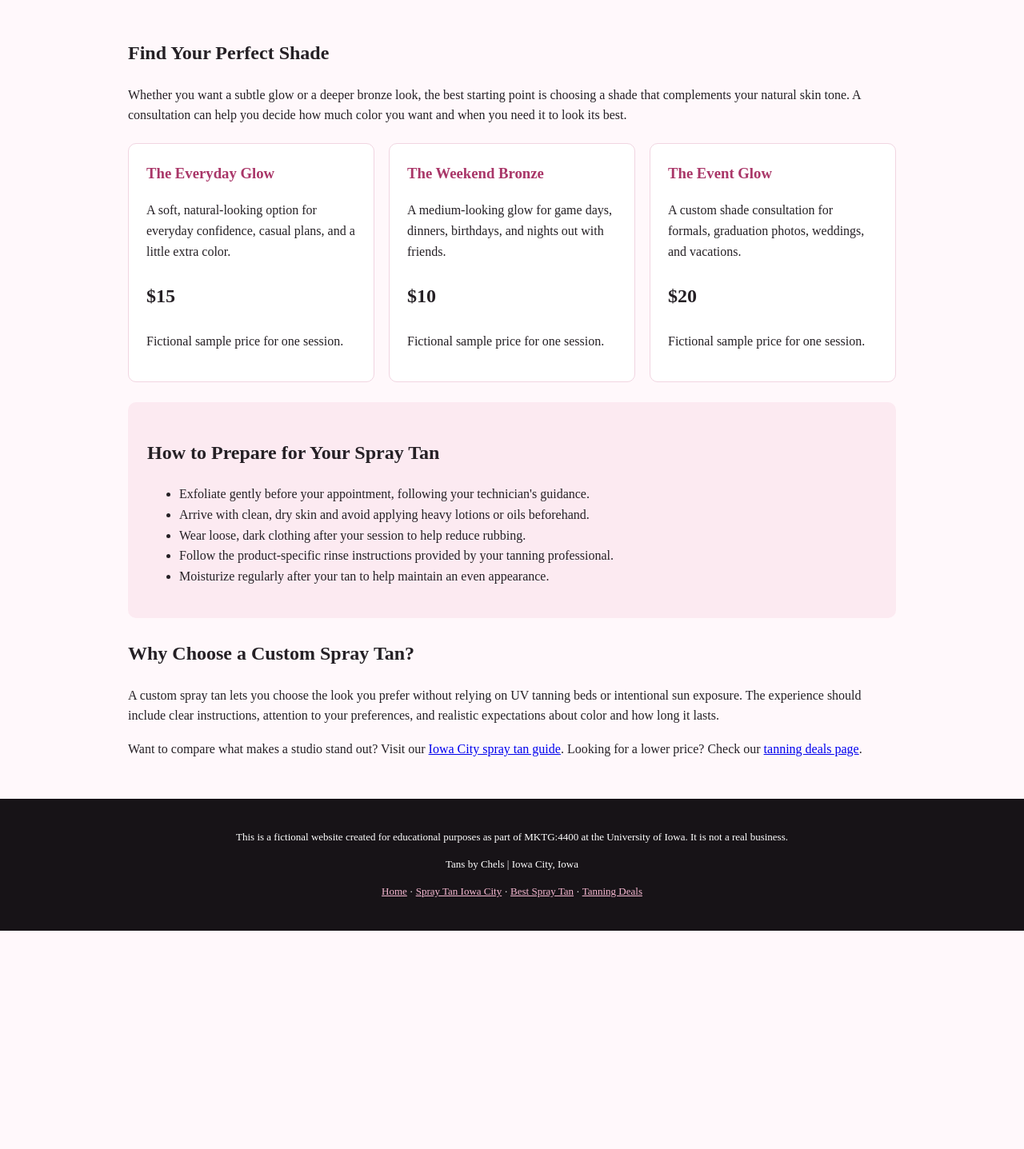
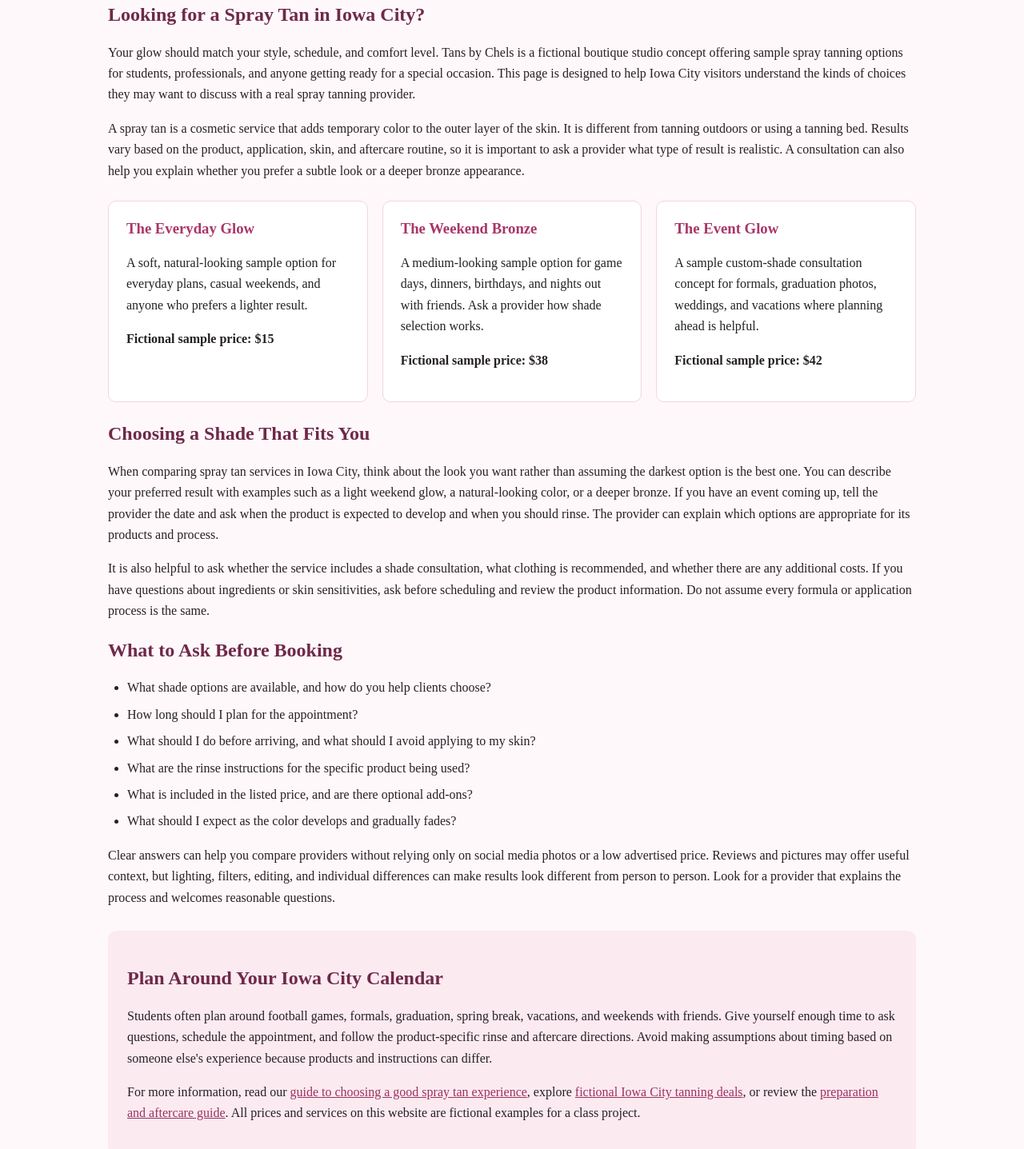
Before and after one commit to morgpeterson/Tan-website-chels, a plain HTML site: page spray-tan-iowa-city.html in a window 1280 px wide. Shown: the part 467-1904 px from the top of the page at 80% size. Before the commit the page ends 1631 px from the top, so only its background shows below. Drawn offline with Linux system fonts and the light colour scheme.

Commit message:
Refactor HTML and CSS for Spray Tan Iowa City page
Updated HTML structure and styling for the Spray Tan Iowa City page, including improved semantic elements and enhanced layout for better readability.

```diff
--- a/spray-tan-iowa-city.html
+++ b/spray-tan-iowa-city.html
@@ -1,106 +1,92 @@
-
 <!DOCTYPE html>
 <html lang="en">
 <head>
 <meta charset="UTF-8">
 <meta name="viewport" content="width=device-width, initial-scale=1.0">
 <title>Spray Tan Iowa City | Tanz by Chels</title>
-  <meta name="description" content="Explore fictional custom spray tan services in Iowa City at Tans by Chels, including sample prices, color options, and preparation tips.">
+<meta name="description" content="Learn about fictional spray tan service options in Iowa City, sample prices, shade choices, and questions to ask before booking.">
+<link rel="canonical" href="https://morgpeterson.github.io/Tan-website-chels/spray-tan-iowa-city.html">
 <style>
-    * { box-sizing: border-box; }
-    body { margin: 0; font-family: Times New Roman, sans-serif; color: #252025; background: #fff8fb; line-height: 1.6; }
-    .notice { background: #fce5ef; padding: 12px 18px; text-align: center; font-size: 13px; }
-    header { background: #171317; color: white; padding: 22px 18px; text-align: center; }
-    header h1 { margin: 0; font-size: 34px; letter-spacing: 2px; }
-    header p { margin: 4px 0 0; color: #f7b9d2; }
-    nav { background: #292129; display: flex; justify-content: center; flex-wrap: wrap; gap: 8px 22px; padding: 14px; }
-    nav a { color: white; text-decoration: none; font-weight: bold; font-size: 14px; }
-    nav a:hover { color: #f7b9d2; }
-    .hero { padding: 48px 20px; text-align: center; background: #f9dce8; }
-    .hero h2 { font-size: clamp(29px, 5vw, 42px); line-height: 1.2; margin: 0 auto 14px; max-width: 800px; }
-    .hero p { max-width: 650px; margin: auto; }
-    main { max-width: 1000px; margin: auto; padding: 34px 20px; }
-    .cards { display: grid; grid-template-columns: repeat(auto-fit, minmax(220px, 1fr)); gap: 18px; margin: 22px 0; }
-    .card { background: white; border: 1px solid #f1d5e1; border-radius: 10px; padding: 22px; }
-    .card h3 { margin-top: 0; color: #a93668; }
-    .price { font-size: 24px; font-weight: bold; }
-    .soft { background: #fceaf1; padding: 24px; border-radius: 10px; margin: 25px 0; }
-    footer { background: #171317; color: white; text-align: center; padding: 25px 18px; font-size: 13px; }
-    footer a { color: #f7b9d2; }
-    @media (max-width: 480px) { header h1 { font-size: 27px; } nav { gap: 10px 15px; } main { padding: 25px 16px; } }
+*{box-sizing:border-box}
+body{margin:0;font-family:"Times New Roman",serif;color:#252025;background:#fff8fb;line-height:1.65}
+.notice{background:#fce5ef;padding:12px 18px;text-align:center;font-size:13px}
+header{background:#171317;color:white;padding:22px 18px;text-align:center}
+header h1{margin:0;font-size:34px;letter-spacing:2px}
+header p{margin:4px 0 0;color:#f7b9d2}
+nav{background:#292129;display:flex;justify-content:center;flex-wrap:wrap;gap:8px 22px;padding:14px}
+nav a{color:white;text-decoration:none;font-weight:bold;font-size:14px}
+nav a:hover,nav a:focus{color:#f7b9d2;text-decoration:underline}
+.hero{padding:48px 20px;text-align:center;background:linear-gradient(135deg,#f9dce8,#fff4f8)}
+.hero h2{font-size:clamp(29px,5vw,42px);line-height:1.2;margin:0 auto 14px;max-width:800px}
+.hero p{max-width:680px;margin:0 auto}
+main{max-width:1050px;margin:auto;padding:36px 20px}
+h2,h3{line-height:1.25}
+h2{color:#6e2949}
+h3{color:#a93668}
+.card-grid{display:grid;grid-template-columns:repeat(auto-fit,minmax(220px,1fr));gap:18px;margin:24px 0}
+.card{background:white;border:1px solid #f1d5e1;border-radius:10px;padding:22px}
+.card h3{margin-top:0}
+.soft{background:#fceaf1;padding:24px;border-radius:10px;margin:28px 0}
+.button{display:inline-block;background:#d9578c;color:white;text-decoration:none;padding:11px 20px;border-radius:5px;font-weight:bold;margin-top:12px}
+.button:hover,.button:focus{background:#a93668}
+ul{padding-left:24px}
+li{margin:7px 0}
+footer{background:#171317;color:white;text-align:center;padding:25px 18px;font-size:13px}
+footer a{color:#f7b9d2}
+a{color:#9b315f}
+a:focus{outline:2px solid #d9578c;outline-offset:3px}
+@media(max-width:520px){header h1{font-size:27px}nav{gap:10px 14px}nav a{font-size:13px}.hero{padding:40px 17px}main{padding:27px 16px}.notice{font-size:12px}}
 </style>
 </head>
 <body>
 <div class="notice">This is a fictional website created for educational purposes as part of MKTG:4400 at the University of Iowa. It is not a real business.</div>
-
-  <header>
-    <h1>TANZ BY CHELS</h1>
-    <p>Your glow, your way.</p>
-  </header>
-
-  <nav aria-label="Main navigation">
-    <a href="index.html">Home</a>
+<header><h1>TANZ BY CHELS</h1><p>Your glow, your way.</p></header>
+<nav aria-label="Main navigation"><a href="index.html">Home</a>
 <a href="spray-tan-iowa-city.html">Spray Tan Iowa City</a>
 <a href="best-spray-tan-iowa-city.html">Best Spray Tan</a>
 <a href="iowa-city-tanning-deals.html">Tanning Deals</a>
-  </nav>
+<a href="spray-tan-prep-aftercare.html">Prep & Aftercare</a></nav>
+<section class="hero"><h2>Looking for a Spray Tan in Iowa City?</h2><p>Explore sample spray tan options and learn what to consider before choosing a local service.</p></section>
+<main>
 
-  <section class="hero">
+<section>
 <h2>Looking for a Spray Tan in Iowa City?</h2>
-    <p>Your glow should match your style. Tans by Chels is a fictional boutique studio concept offering personalized spray tanning options for students, professionals, and anyone getting ready for a special occasion.</p>
+<p>Your glow should match your style, schedule, and comfort level. Tans by Chels is a fictional boutique studio concept offering sample spray tanning options for students, professionals, and anyone getting ready for a special occasion. This page is designed to help Iowa City visitors understand the kinds of choices they may want to discuss with a real spray tanning provider.</p>
+<p>A spray tan is a cosmetic service that adds temporary color to the outer layer of the skin. It is different from tanning outdoors or using a tanning bed. Results vary based on the product, application, skin, and aftercare routine, so it is important to ask a provider what type of result is realistic. A consultation can also help you explain whether you prefer a subtle look or a deeper bronze appearance.</p>
+</section>
+<section class="card-grid">
+<article class="card"><h3>The Everyday Glow</h3><p>A soft, natural-looking sample option for everyday plans, casual weekends, and anyone who prefers a lighter result.</p><p><strong>Fictional sample price: $15</strong></p></article>
+<article class="card"><h3>The Weekend Bronze</h3><p>A medium-looking sample option for game days, dinners, birthdays, and nights out with friends. Ask a provider how shade selection works.</p><p><strong>Fictional sample price: $38</strong></p></article>
+<article class="card"><h3>The Event Glow</h3><p>A sample custom-shade consultation concept for formals, graduation photos, weddings, and vacations where planning ahead is helpful.</p><p><strong>Fictional sample price: $42</strong></p></article>
+</section>
+<section>
+<h2>Choosing a Shade That Fits You</h2>
+<p>When comparing spray tan services in Iowa City, think about the look you want rather than assuming the darkest option is the best one. You can describe your preferred result with examples such as a light weekend glow, a natural-looking color, or a deeper bronze. If you have an event coming up, tell the provider the date and ask when the product is expected to develop and when you should rinse. The provider can explain which options are appropriate for its products and process.</p>
+<p>It is also helpful to ask whether the service includes a shade consultation, what clothing is recommended, and whether there are any additional costs. If you have questions about ingredients or skin sensitivities, ask before scheduling and review the product information. Do not assume every formula or application process is the same.</p>
+</section>
+<section>
+<h2>What to Ask Before Booking</h2>
+<ul>
+<li>What shade options are available, and how do you help clients choose?</li>
+<li>How long should I plan for the appointment?</li>
+<li>What should I do before arriving, and what should I avoid applying to my skin?</li>
+<li>What are the rinse instructions for the specific product being used?</li>
+<li>What is included in the listed price, and are there optional add-ons?</li>
+<li>What should I expect as the color develops and gradually fades?</li>
+</ul>
+<p>Clear answers can help you compare providers without relying only on social media photos or a low advertised price. Reviews and pictures may offer useful context, but lighting, filters, editing, and individual differences can make results look different from person to person. Look for a provider that explains the process and welcomes reasonable questions.</p>
+</section>
+<section class="soft">
+<h2>Plan Around Your Iowa City Calendar</h2>
+<p>Students often plan around football games, formals, graduation, spring break, vacations, and weekends with friends. Give yourself enough time to ask questions, schedule the appointment, and follow the product-specific rinse and aftercare directions. Avoid making assumptions about timing based on someone else's experience because products and instructions can differ.</p>
+<p>For more information, read our <a href="best-spray-tan-iowa-city.html">guide to choosing a good spray tan experience</a>, explore <a href="iowa-city-tanning-deals.html">fictional Iowa City tanning deals</a>, or review the <a href="spray-tan-prep-aftercare.html">preparation and aftercare guide</a>. All prices and services on this website are fictional examples for a class project.</p>
 </section>
 
-  <main>
-    <h2>Find Your Perfect Shade</h2>
-    <p>Whether you want a subtle glow or a deeper bronze look, the best starting point is choosing a shade that complements your natural skin tone. A consultation can help you decide how much color you want and when you need it to look its best.</p>
-
-    <div class="cards">
-      <article class="card">
-        <h3>The Everyday Glow</h3>
-        <p>A soft, natural-looking option for everyday confidence, casual plans, and a little extra color.</p>
-        <p class="price">$15</p>
-        <p>Fictional sample price for one session.</p>
-      </article>
-      <article class="card">
-        <h3>The Weekend Bronze</h3>
-        <p>A medium-looking glow for game days, dinners, birthdays, and nights out with friends.</p>
-        <p class="price">$10</p>
-        <p>Fictional sample price for one session.</p>
-      </article>
-      <article class="card">
-        <h3>The Event Glow</h3>
-        <p>A custom shade consultation for formals, graduation photos, weddings, and vacations.</p>
-        <p class="price">$20</p>
-        <p>Fictional sample price for one session.</p>
-      </article>
-    </div>
-
-    <section class="soft">
-      <h2>How to Prepare for Your Spray Tan</h2>
-      <ul>
-        <li>Exfoliate gently before your appointment, following your technician's guidance.</li>
-        <li>Arrive with clean, dry skin and avoid applying heavy lotions or oils beforehand.</li>
-        <li>Wear loose, dark clothing after your session to help reduce rubbing.</li>
-        <li>Follow the product-specific rinse instructions provided by your tanning professional.</li>
-        <li>Moisturize regularly after your tan to help maintain an even appearance.</li>
-      </ul>
-    </section>
-
-    <h2>Why Choose a Custom Spray Tan?</h2>
-    <p>A custom spray tan lets you choose the look you prefer without relying on UV tanning beds or intentional sun exposure. The experience should include clear instructions, attention to your preferences, and realistic expectations about color and how long it lasts.</p>
-
-    <p>Want to compare what makes a studio stand out? Visit our <a href="best-spray-tan-iowa-city.html">Iowa City spray tan guide</a>. Looking for a lower price? Check our <a href="iowa-city-tanning-deals.html">tanning deals page</a>.</p>
 </main>
-
 <footer>
 <p>This is a fictional website created for educational purposes as part of MKTG:4400 at the University of Iowa. It is not a real business.</p>
 <p>Tans by Chels | Iowa City, Iowa</p>
-    <p>
-      <a href="index.html">Home</a> ·
-      <a href="spray-tan-iowa-city.html">Spray Tan Iowa City</a> ·
-      <a href="best-spray-tan-iowa-city.html">Best Spray Tan</a> ·
-      <a href="iowa-city-tanning-deals.html">Tanning Deals</a>
-    </p>
+<p><a href="index.html">Home</a> · <a href="spray-tan-iowa-city.html">Spray Tan Iowa City</a> · <a href="best-spray-tan-iowa-city.html">Best Spray Tan</a> · <a href="iowa-city-tanning-deals.html">Tanning Deals</a> · <a href="spray-tan-prep-aftercare.html">Prep & Aftercare</a></p>
 </footer>
 </body>
 </html>
```
Lines whose indentation alone changed are shown as unchanged.
